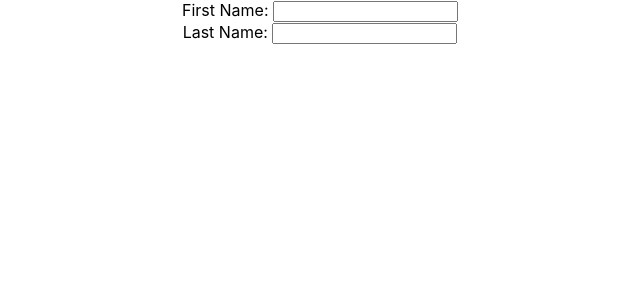
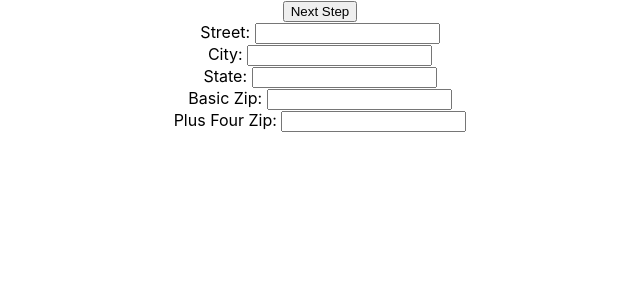
Before and after one commit to jackmoch/composition, a React (Create React App) app: page / in a window 1280 px wide. Shown: the top 300 px of the page, without its empty margins (320-960 px from the left). Built offline with nearby package versions, Linux system fonts and the light colour scheme.

Commit message:
Using collection of step objects to render based on step index

```diff
--- a/src/Address.js
+++ b/src/Address.js
@@ -5,20 +5,32 @@ const Address = props => {
       <div>
         <div>
           <label>Street: </label>
-          <input name="address.street"
-                 value={props.address.street}
+          <input name="street"
+                 value={props.street}
                  onChange={props.onChange}/>
         </div>
         <div>
           <label>City: </label>
-          <input name="address.city"
-                 value={props.address.city}
+          <input name="city"
+                 value={props.city}
                  onChange={props.onChange}/>
         </div>
         <div>
           <label>State: </label>
-          <input name="address.state"
-                 value={props.address.state}
+          <input name="state"
+                 value={props.state}
+                 onChange={props.onChange}/>
+        </div>
+        <div>
+          <label>Basic Zip: </label>
+          <input name="basicZip"
+                 value={props.basicZip}
+                 onChange={props.onChange}/>
+        </div>
+        <div>
+          <label>Plus Four Zip: </label>
+          <input name="plusFourZip"
+                 value={props.plusFourZip}
                  onChange={props.onChange}/>
         </div>
       </div>
--- a/src/App.js
+++ b/src/App.js
@@ -4,34 +4,63 @@ import Address from './Address'
 import FirstLast from './FirstLast'
 
 class App extends Component {
-  constructor(props){
+  constructor(props) {
     super(props);
-    this.comps = [Address, FirstLast];
     this.state = {
       address: {
         street: undefined,
         city: undefined,
-        state: undefined
+        state: undefined,
+        basicZip: undefined,
+        plusFourZip: undefined
       },
       client: {
         firstName: undefined,
         lastName: undefined
+      },
+      currentStepIdx: 0
+    };
+    this.steps = [{
+      component: Address,
+      props: {...this.state.address},
+      events: {
+        onChange: ({target: {key, value}}) => {
+          const address = {...this.state.address};
+          address[key] = value;
+          this.setState({address})
+        }
+      },
+    }, {
+      component: FirstLast,
+      props: {...this.state.client},
+      events: {
+        onChange: ({target: {key, value}}) => {
+          const client = {...this.state.client};
+          client[key] = value;
+          this.setState({client})
+        }
       }
-    };
-    this.onChange = this.onChange.bind(this);
+    }];
+    this.changeStep = this.changeStep.bind(this);
   }
 
-  onChange({target: {name, value}}) {
-    const access = name.split('.');
-    const ob = {...this.state[access[0]]};
-    ob[access[1]] = value;
-    this.setState({[access[0]]: ob})
+  initializeStep({component, props, events}) {
+    return component({...props, ...events})
+  }
+
+  changeStep() {
+    const lastStep = this.steps.length - 1;
+    const nextStep = this.state.currentStepIdx + 1;
+    return nextStep <= lastStep ?
+        this.setState({currentStepIdx: nextStep}) :
+        this.setState({currentStepIdx: 0})
   }
 
   render() {
     return (
         <div className="App">
-          {this.comps[1]({onChange: this.onChange, ...this.state})}
+          <button onClick={this.changeStep}>Next Step</button>
+          {this.initializeStep(this.steps[this.state.currentStepIdx])}
         </div>
     );
   }
--- a/src/FirstLast.js
+++ b/src/FirstLast.js
@@ -5,14 +5,14 @@ const FirstLast = props => {
       <div>
         <div>
           <label>First Name: </label>
-          <input name="client.firstName"
-                 value={props.client.firstName}
+          <input name="firstName"
+                 value={props.firstName}
                  onChange={props.onChange}/>
         </div>
         <div>
           <label>Last Name: </label>
-          <input name="client.lastName"
-                 value={props.client.lastName}
+          <input name="lastName"
+                 value={props.lastName}
                  onChange={props.onChange}/>
         </div>
       </div>
```
